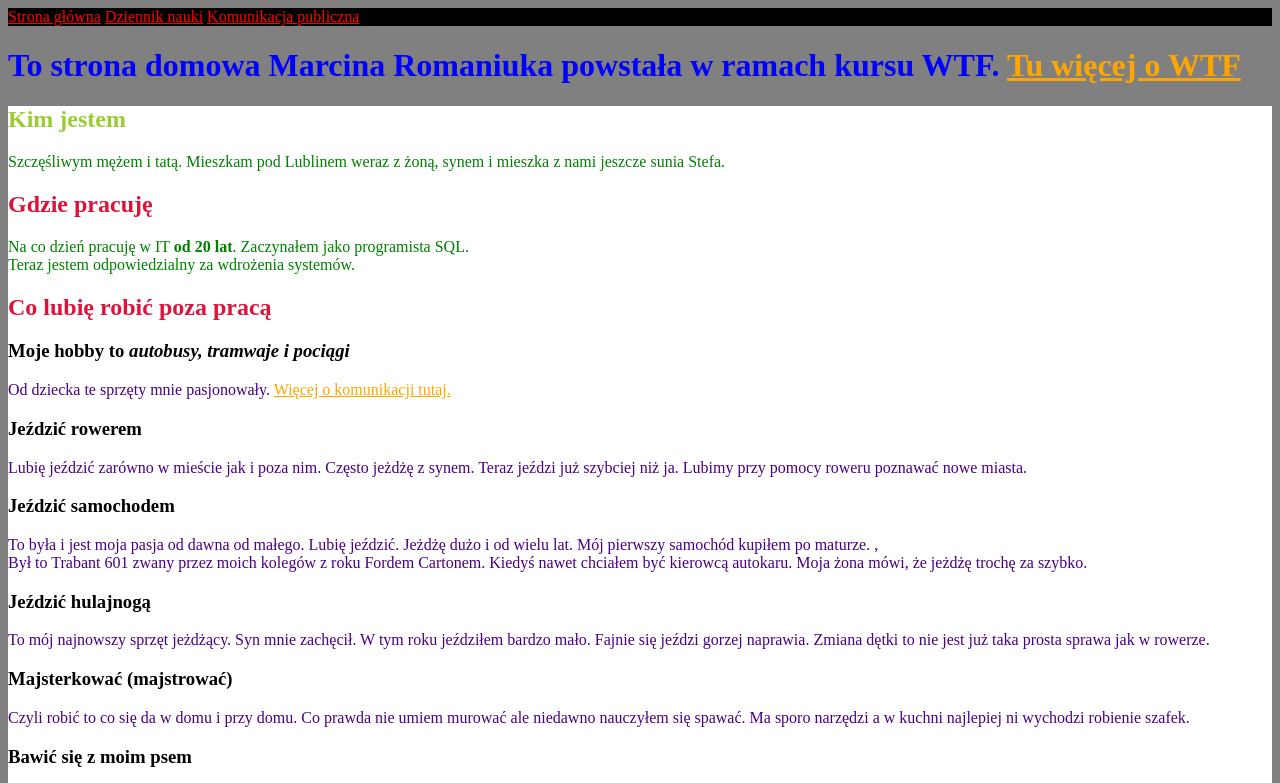
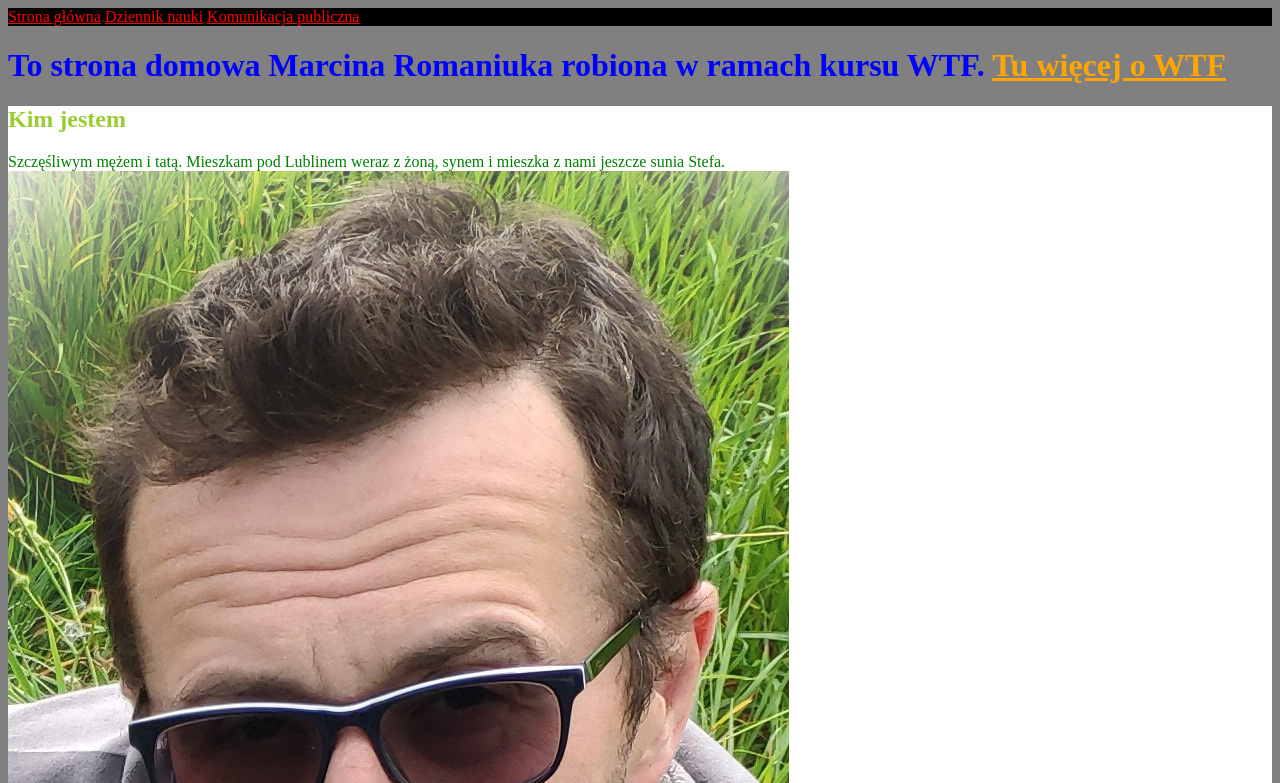
Before and after one commit to maromani/homepage, a plain HTML site: page index.html in a window 1280 px wide. Shown: the top 783 px of the page. Drawn offline with Linux system fonts and the light colour scheme.

Commit message:
Next changes. First GIT push to GitHub

```diff
--- a/index.html
+++ b/index.html
@@ -18,14 +18,16 @@
 	</header>
 	<main>
 		<header>
-			<h1> To strona domowa Marcina Romaniuka powstała w ramach kursu WTF. <a href="#pamietnik"> Tu więcej o WTF	</a>
+			<h1> To strona domowa Marcina Romaniuka robiona w ramach kursu WTF. <a href="#pamietnik"> Tu więcej o WTF	</a>
 			</h1>
 
 		</header>
 		<section>
 			<h2 class="h2"> Kim jestem</h2>
 			<p class="p"> Szczęśliwym mężem i tatą. Mieszkam pod Lublinem weraz z żoną, synem i mieszka z nami jeszcze
-				sunia Stefa.</p>
+				sunia Stefa. <br>
+				<img src="img\autor.jpg" alt="autor">
+			</p>
 
 			<h2>Gdzie pracuję</h2>
 			<p class="p">Na co dzień pracuję w IT <b>od 20 lat</b>. Zaczynałem jako programista SQL. <br>
```
Also changed, not shown: img/autor.jpg (added), 1 other file.
